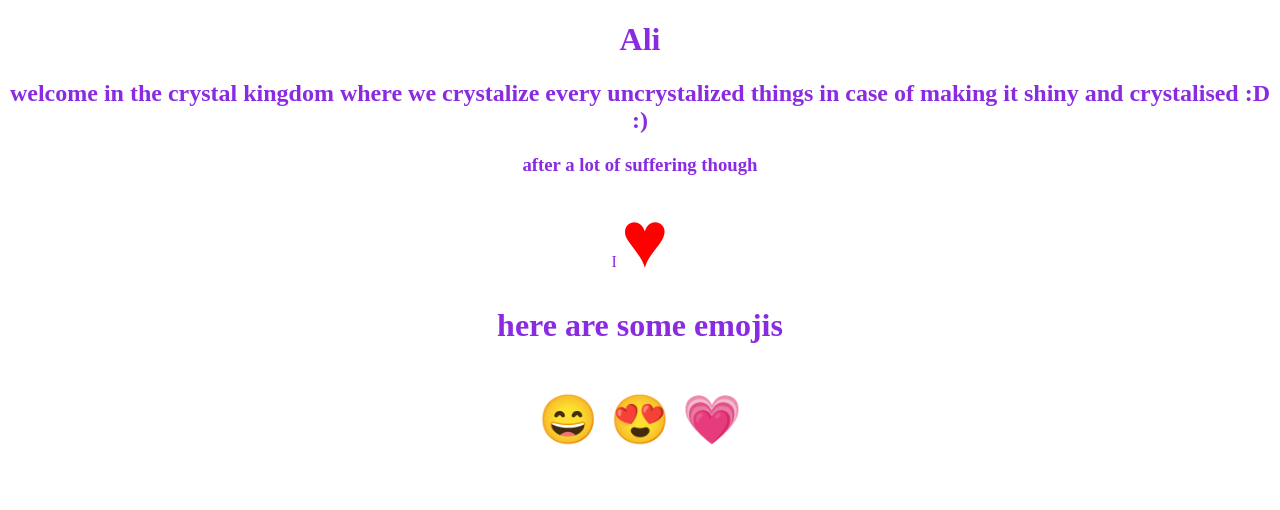
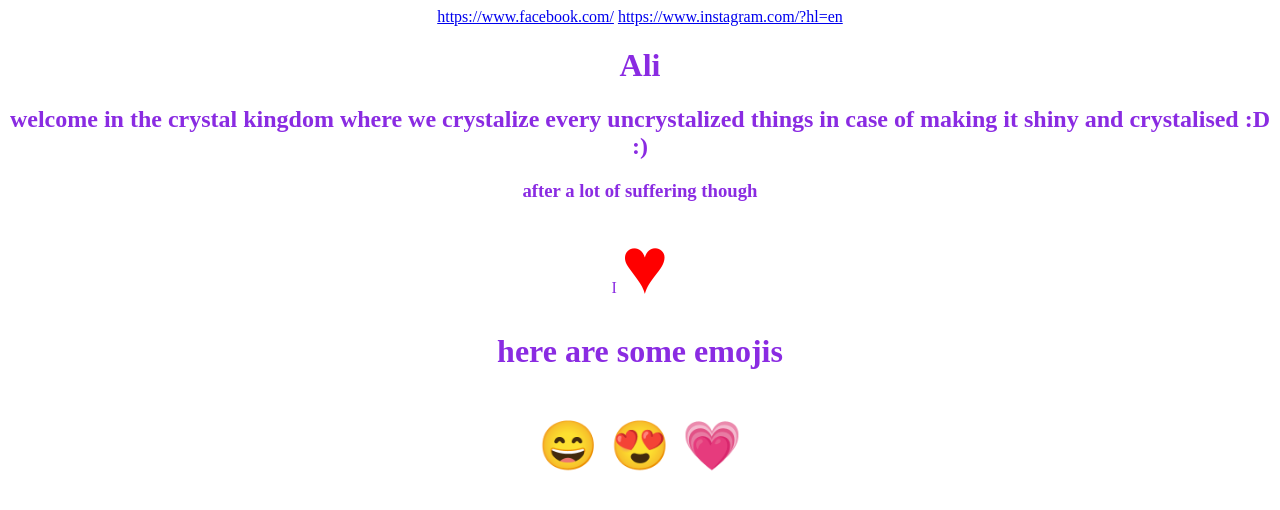
Before and after one commit to Crystal0castel0knight/crystalized, a plain HTML site: page index.html in a window 1280 px wide. Drawn offline with Linux system fonts and the light colour scheme.

Commit message:
Update index.html

```diff
--- a/index.html
+++ b/index.html
@@ -4,6 +4,12 @@
     <meta charset="UTF-8">
     <meta http-equiv="X-UA-Compatible" content="IE=edge">
     <meta name="viewport" content="width=device-width, initial-scale=1.0">
+<a href="url">https://www.facebook.com/</a>
+    <a href="url">https://www.instagram.com/?hl=en</a>
+
+
+
+
 
     <link rel="stylesheet" href="style.css">
     <title>Ali</title>
```
